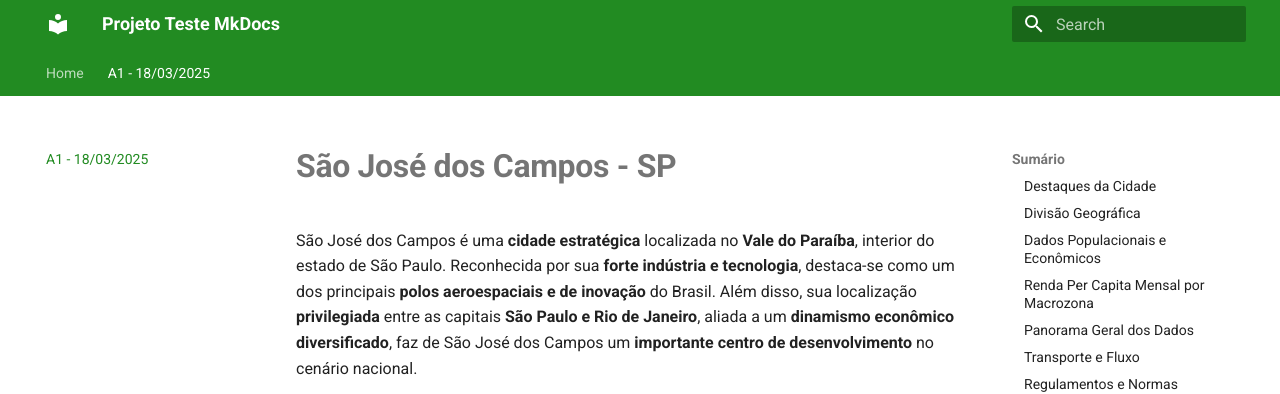
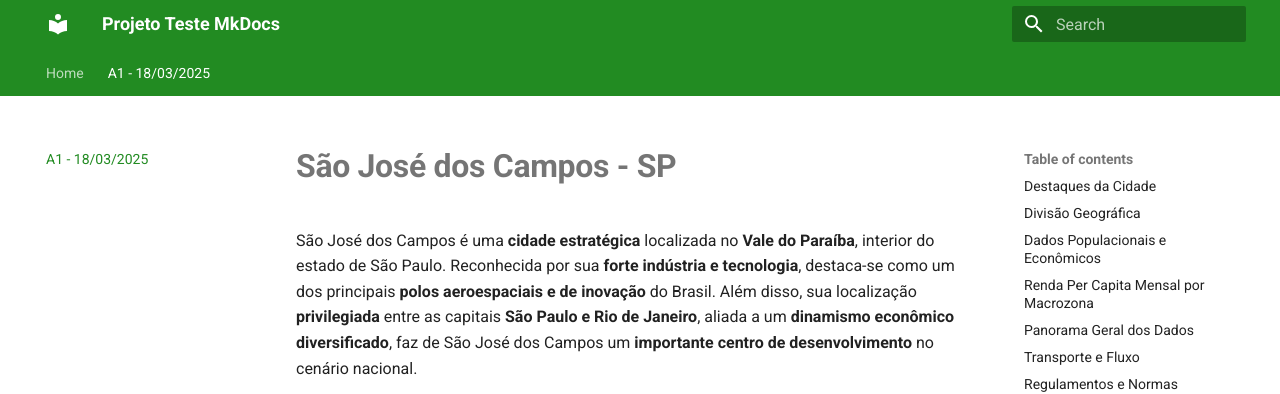
Before and after one commit to Lirucas/ProjetoTesteMkDocs, an MkDocs documentation site: the page built from docs/atv1.md, in a window 1280 px wide. Shown: the top 394 px of the page. Built offline with MkDocs 1.6.1 and Material for MkDocs 9.7.7, drawn with Linux system fonts in a browser that asks for light colours.

Commit message:
Alterações no conteúdo e configuração do site

```diff
--- a/docs/assets/custom.css
+++ b/docs/assets/custom.css
@@ -13,16 +13,3 @@
 .md-typeset a {
     color: var(--md-typeset-a-color) !important; /* Verde */
 }
-
-.md-nav__title {
-    visibility: hidden;
-    position: relative;
-}
-
-.md-nav__title::after {
-    content: "Sumário"; /* Novo título */
-    visibility: visible;
-    position: absolute;
-    left: 0;
-    top: 0;
-}
```
Also changed, not shown: docs/assets/figura10.jpg (added), docs/assets/figura11.jpg (added), docs/assets/figura12.jpg (added), docs/assets/figura13.jpg (added), docs/assets/figura14.jpg (added), docs/assets/figura15.jpg (added), docs/assets/figura16.jpg (added), docs/assets/figura17.jpg (added), docs/assets/figura18.jpg (added), docs/assets/figura19.jpg (added), docs/assets/figura20.jpg (added), docs/assets/figura21.jpg (added), docs/assets/figura22.jpg (added), docs/assets/figura23.png (added), 2 more files.
